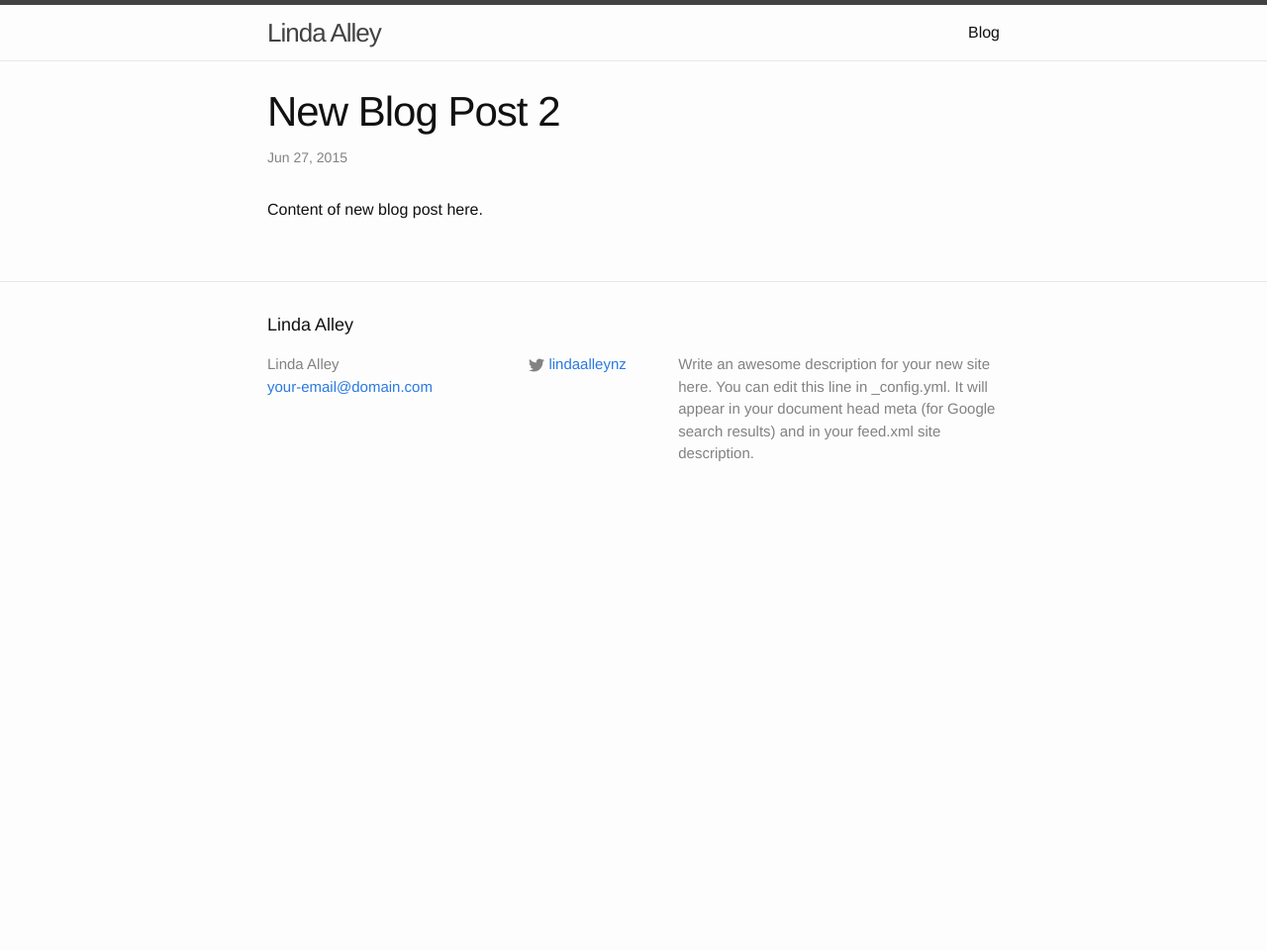
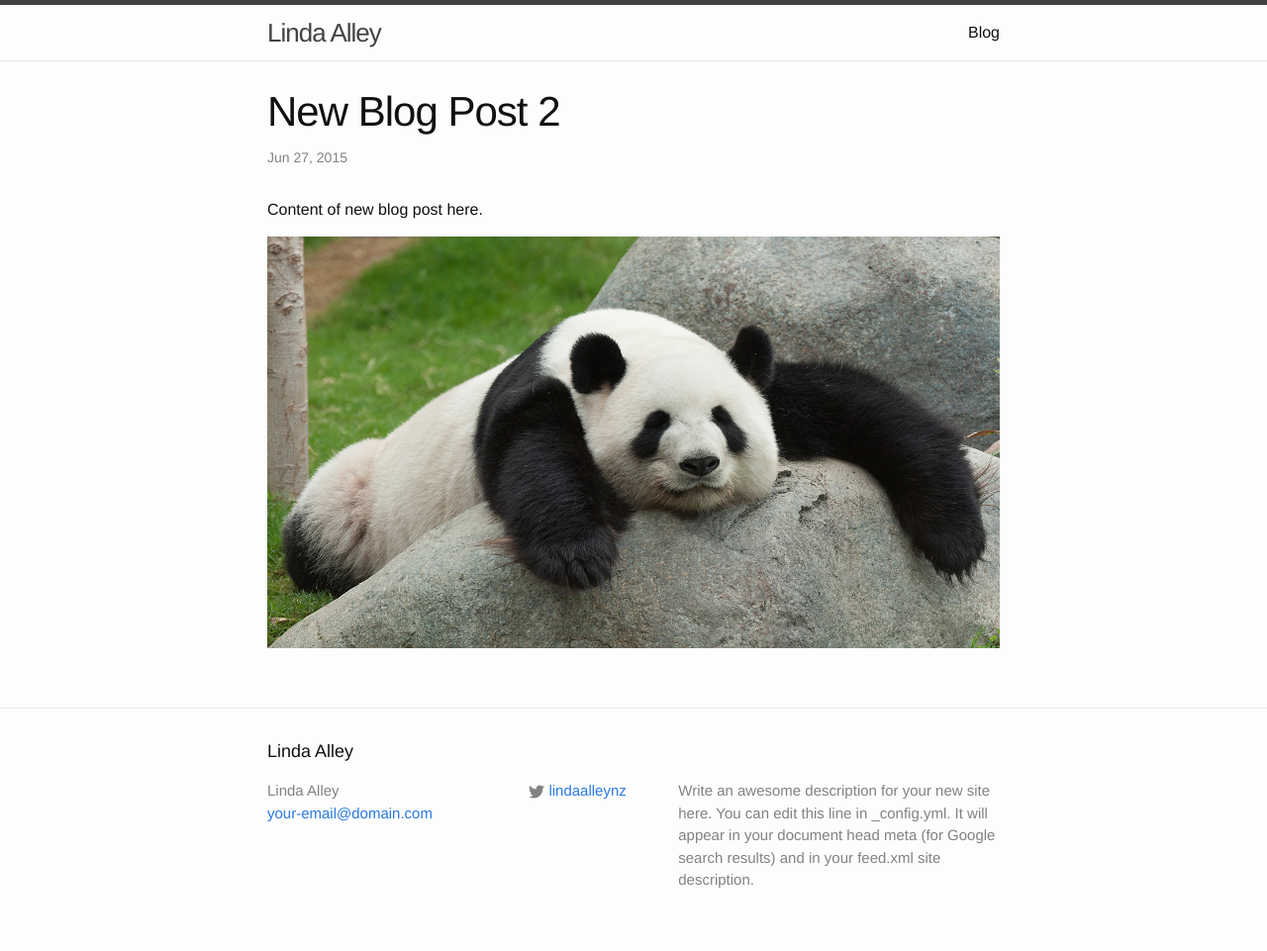
Before and after one commit to lindaalley/lindaalley.github.io, a Jekyll site: the page built from _posts/2015-06-27-new-blog-post-2.md, in a window 1280 px wide. Shown: the whole page at 99% size. Built offline with Jekyll 4.4.1, drawn with Linux system fonts in a browser that asks for light colours; before the commit the page ends 900 px from its top, so only the background shows below that.

Commit message:
Updated 2015-06-27-new-blog-post-2.md

```diff
--- a/_posts/2015-06-27-new-blog-post-2.md
+++ b/_posts/2015-06-27-new-blog-post-2.md
@@ -6,4 +6,7 @@ title: New Blog Post 2
 
 
 
+
 Content of new blog post here.
+
+![images.duckduckgo.jpg]({{site.baseurl}}/media/images.duckduckgo.jpg)
```
